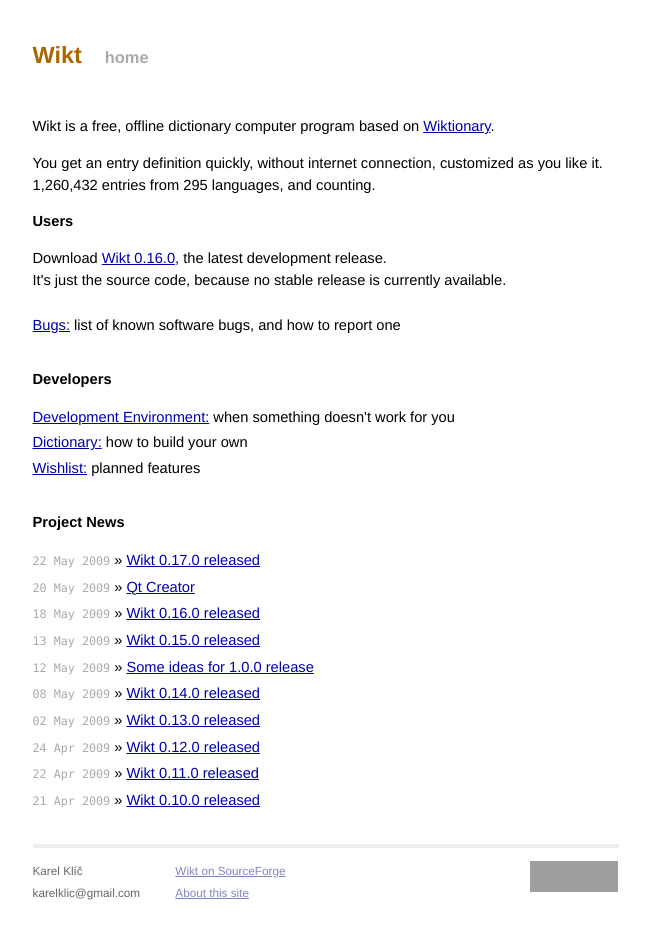
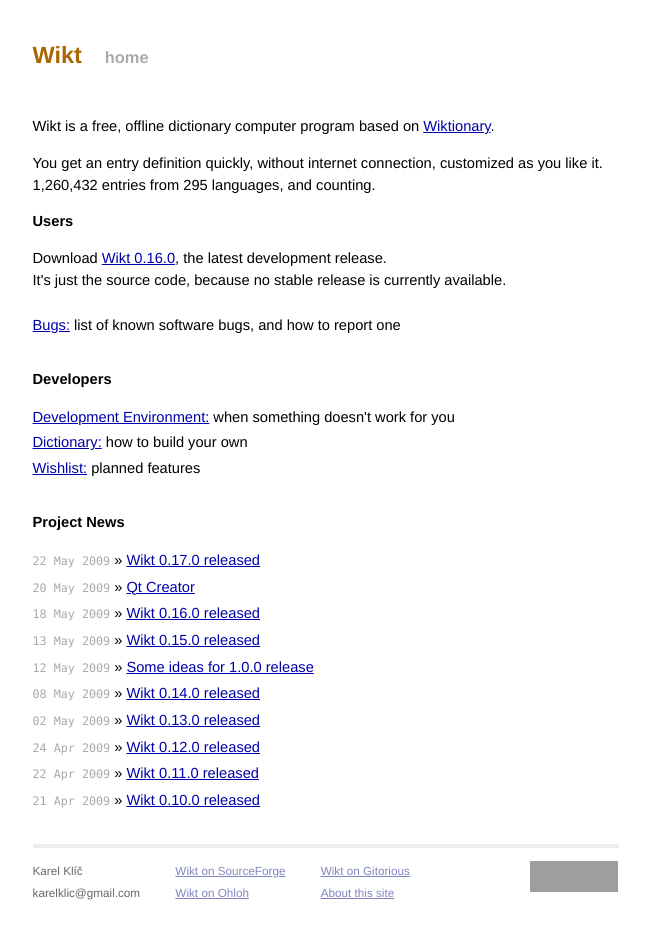
Before and after one commit to karelklic/wikt, a Jekyll site: the page built from web/index.html, in a window 1280 px wide. Shown: the whole page, without its empty margins (314-964 px from the left). Built offline with Jekyll 4.4.1, drawn with Linux system fonts in a browser that asks for light colours; grey boxes are pictures that could not be loaded.

Commit message:
added links to gitorious and ohloh

```diff
--- a/web/_layouts/default.html
+++ b/web/_layouts/default.html
@@ -34,6 +34,12 @@
     <div class="contact">
       <p>
         <a href="http://sourceforge.net/projects/wikt">Wikt on SourceForge</a><br />
+        <a href="https://www.ohloh.net/p/wikt">Wikt on Ohloh</a>
+      </p>
+    </div>
+    <div class="contact">
+      <p>
+        <a href="http://gitorious.org/wikt">Wikt on Gitorious</a><br />
         <a href="/site.html">About this site</a>
       </p>
     </div>
```
